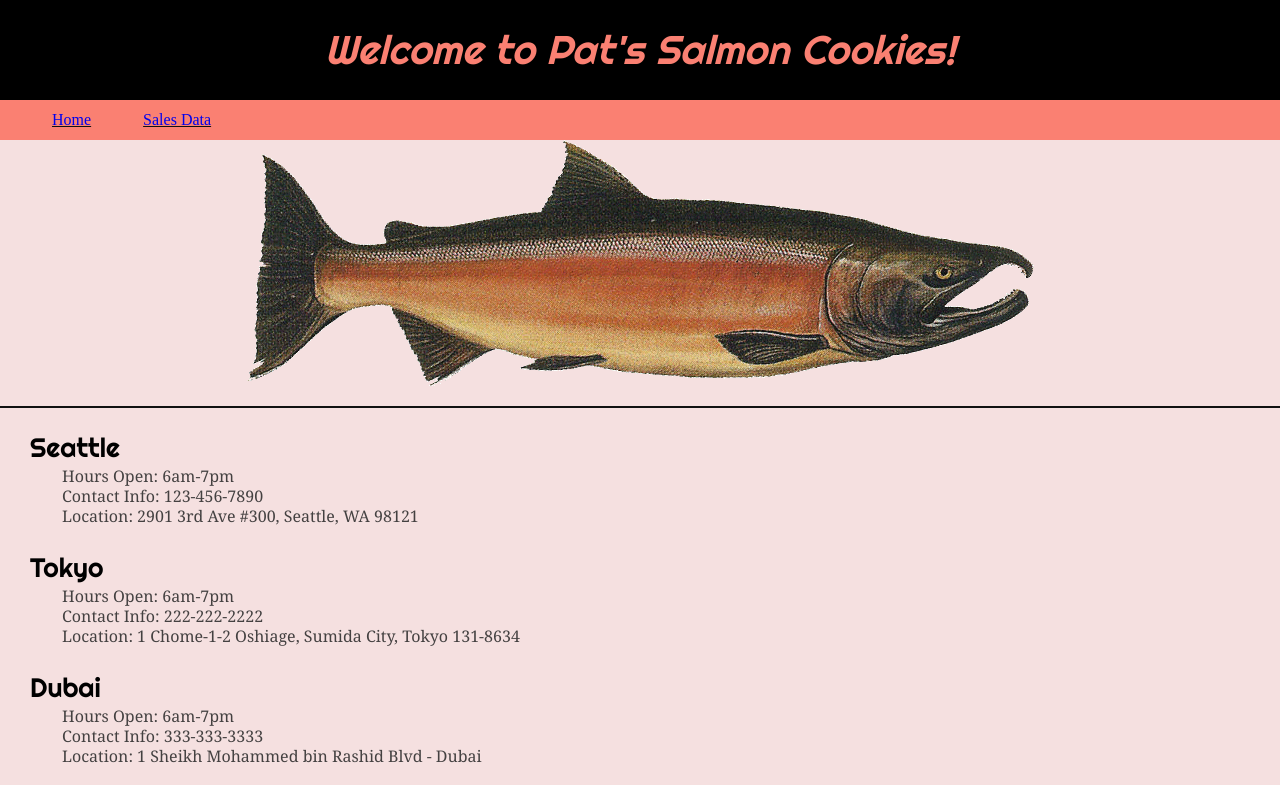
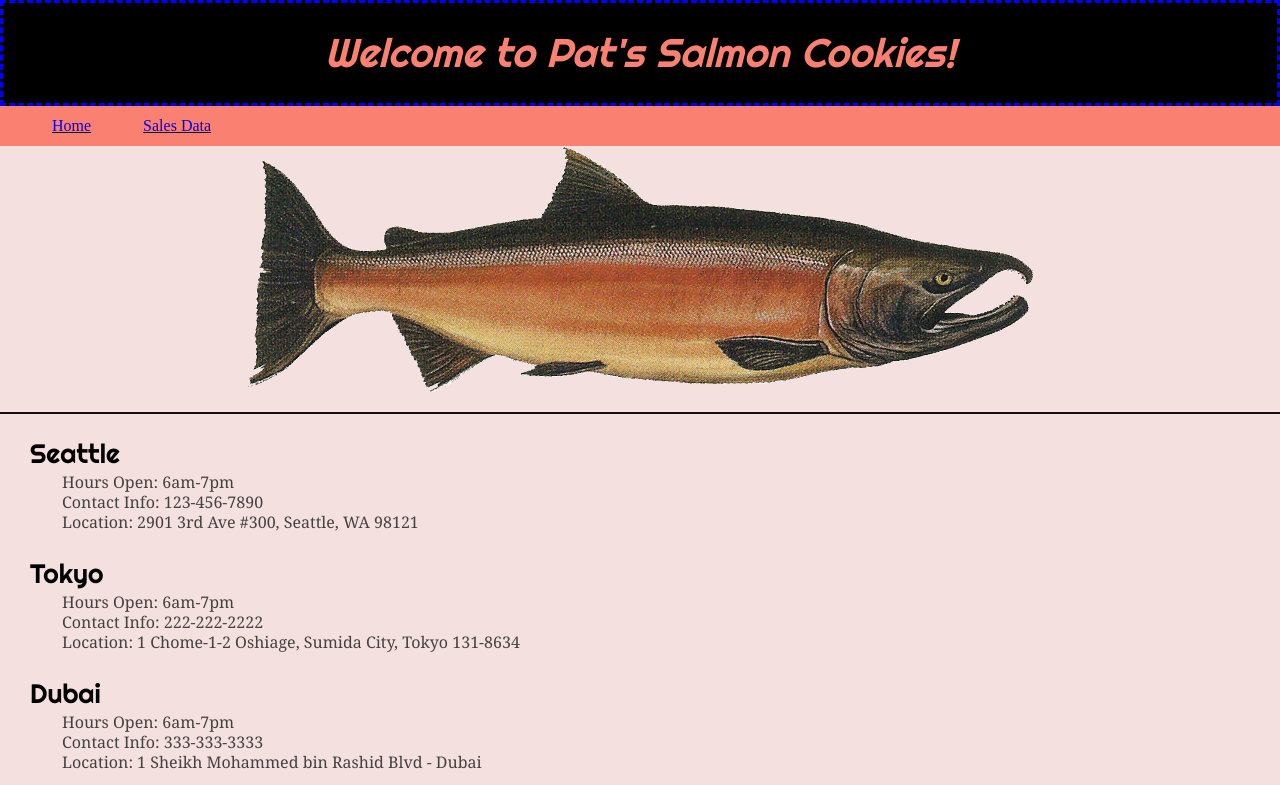
Before and after one commit to JohnnyBackus/cookie-stand, a plain HTML site: page index.html in a window 1280 px wide. Shown: the top 785 px of the page. Drawn offline with Linux system fonts and the light colour scheme.

Commit message:
Update style.css

```diff
--- a/styles/style.css
+++ b/styles/style.css
@@ -16,6 +16,8 @@ header h1 {
   font-style: italic;
   text-align: center;
   padding: 30px;
+  border-width: 11px;
+  border: dashed blue;
 }
 
 nav {
```
